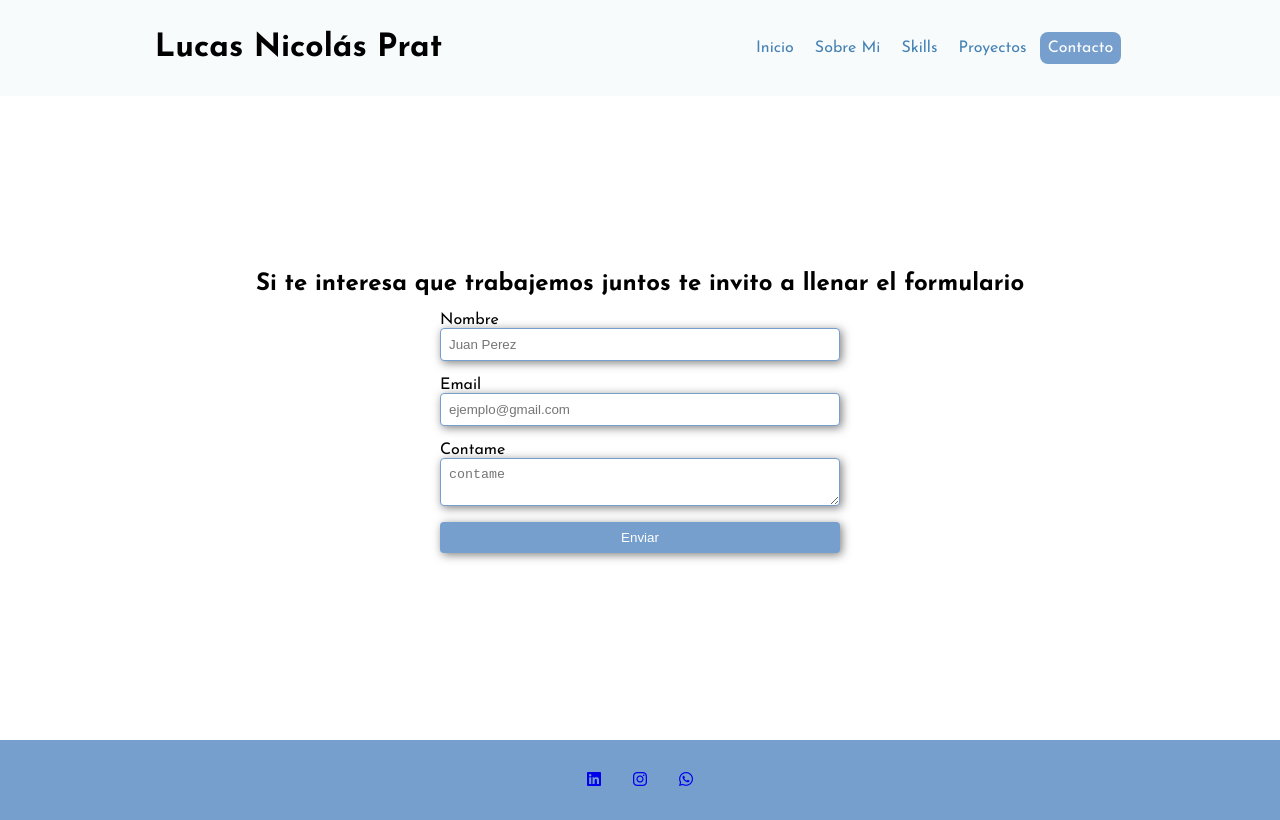
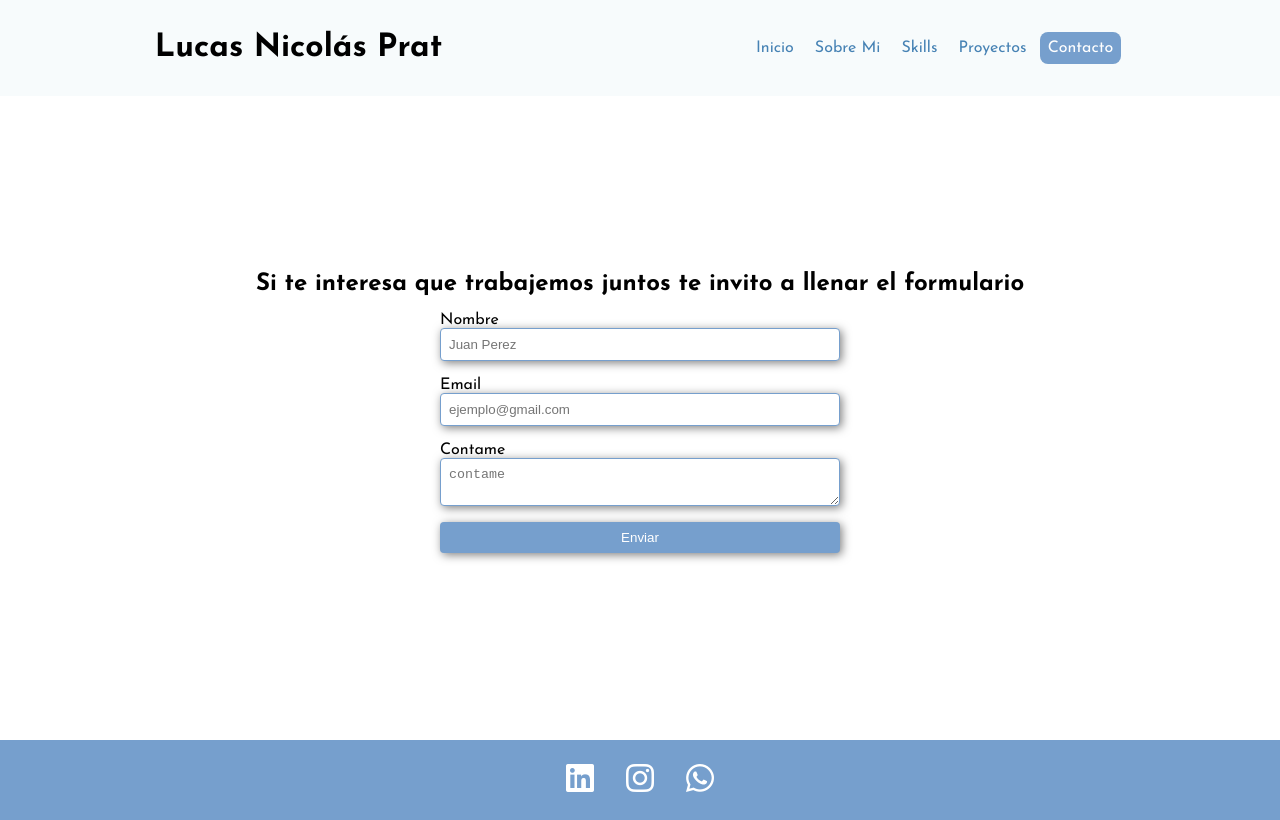
Before and after one commit to LucasnNP/entrega-n3-prat, a plain HTML site: page Páginas/contacto.html in a window 1280 px wide. Drawn offline with Linux system fonts and the light colour scheme.

Commit message:
"correción footer page contacto"

```diff
--- a/Páginas/contacto.html
+++ b/Páginas/contacto.html
@@ -69,19 +69,19 @@
       <a
         href="https://www.linkedin.com/in/lucas-nicol%C3%A1s-prat-33156883?lipi=urn%3Ali%3Apage%3Ad_flagship3_profile_view_base_contact_details%3B%2FwebchGUSf240oeIu9fosw%3D%3D"
         target="_blank"
-        class="red-social"
+        class="footer__social-network"
         ><i class="fa-brands fa-linkedin"></i
       ></a>
       <a
         href="https://www.instagram.com/luunpr?igsh=bWpmdTN6NTByMWFw"
         target="_blank"
-        class="red-social"
+        class="footer__social-network"
         ><i class="fa-brands fa-instagram"></i
       ></a>
       <a
         href="https://wa.me/542920356386?text=Hola!!20%Me20%gustó20%tu20%portfolio"
         target="_blank"
-        class="red-social"
+        class="footer__social-network"
         ><i class="fa-brands fa-whatsapp"></i
       ></a>
     </footer>
```
